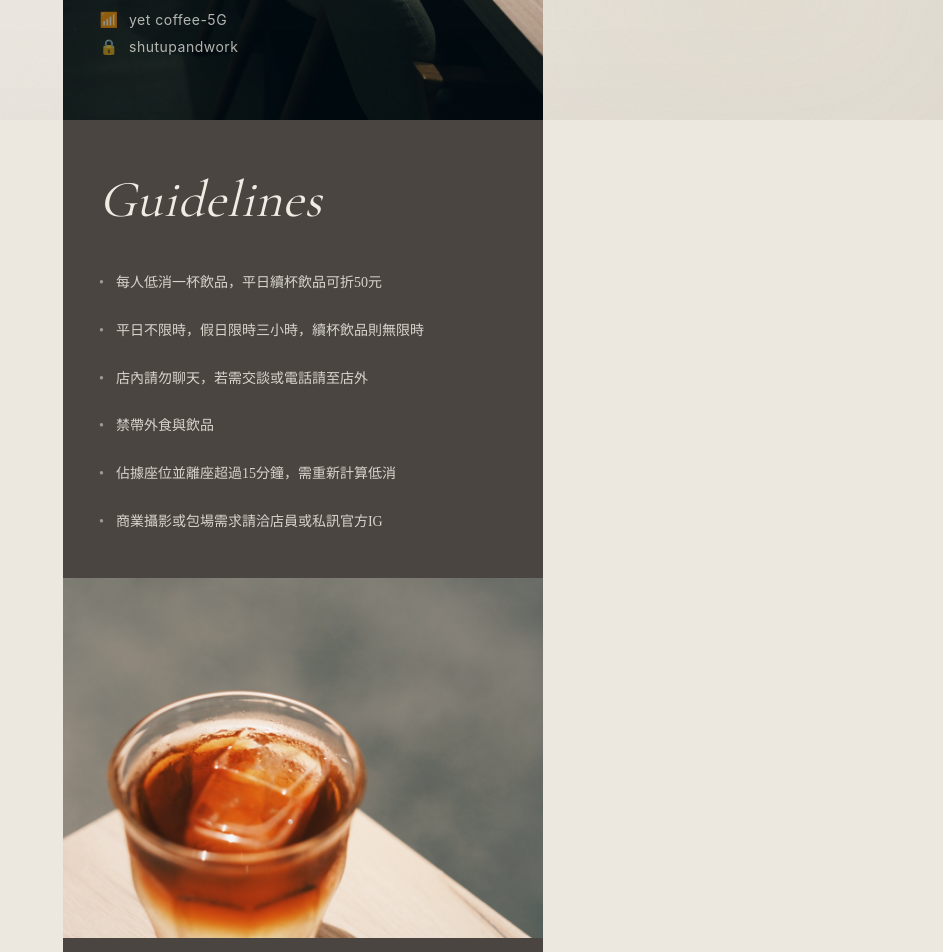
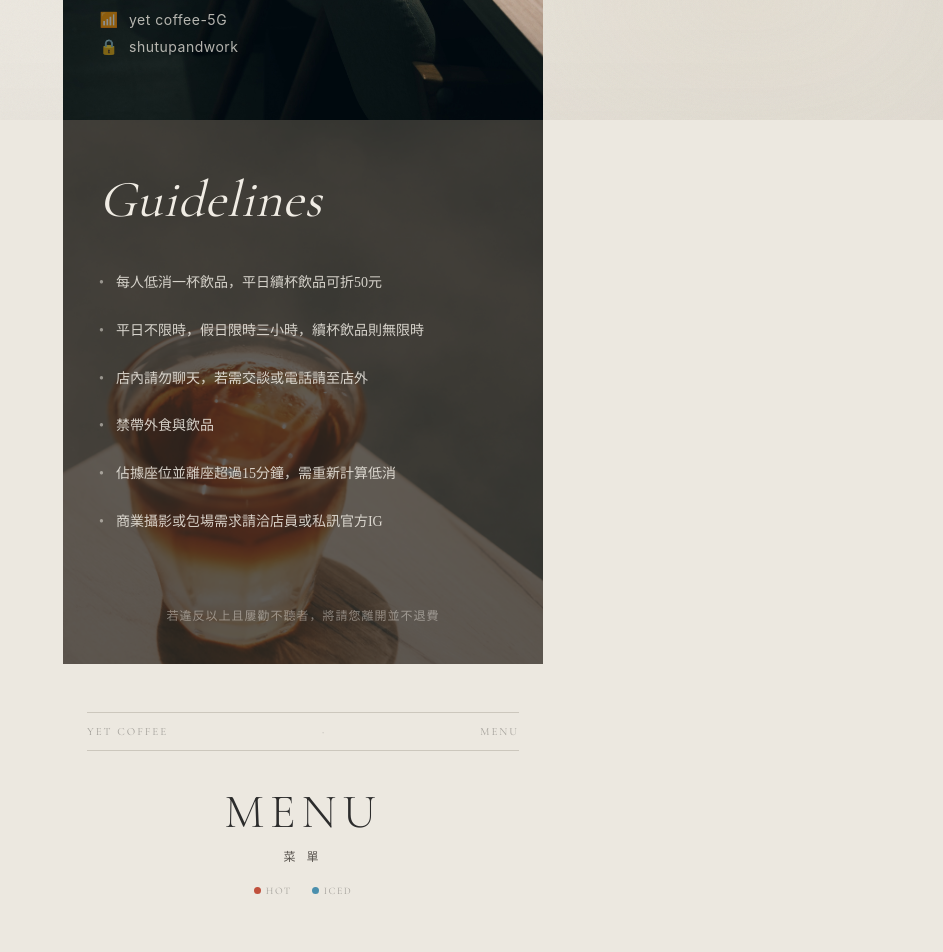
Before and after one commit to charles555456/coffee-menu, a plain HTML site: page index.html in a window 1280 px wide. Shown: the part 680-1632 px from the top of the page, without its empty margins (337-1280 px from the left). Drawn offline with nearby package versions, Linux system fonts and the light colour scheme.

Commit message:
Add files via upload

```diff
--- a/index.html
+++ b/index.html
@@ -132,12 +132,12 @@
         .flipped .cat-title { text-align: right; }
 
         .cat-image {
-            display: flex; align-items: center; justify-content: center;
+            display: flex; align-items: stretch; justify-content: center;
             padding: 12px;
         }
         .img-container {
             width: 100%;
-            aspect-ratio: 3/4;
+            min-height: 200px;
             border-radius: 2px;
             overflow: hidden;
             position: relative;
@@ -296,10 +296,20 @@
             overflow: hidden;
             opacity: 0;
             animation: slideUp 0.8s ease 0.3s forwards;
-            background: #4a4540;
+        }
+        .guidelines-bg {
+            position: absolute; inset: 0;
+            background: url('Guidelines.JPG') center/cover no-repeat;
+            z-index: 0;
+        }
+        .guidelines-bg::after {
+            content: '';
+            position: absolute; inset: 0;
+            background: rgba(40,36,32,0.72);
         }
         .guidelines-top {
             position: relative;
+            z-index: 1;
             padding: 48px 36px 32px;
         }
         .guidelines-title {
@@ -332,20 +342,15 @@
             color: rgba(240,236,228,0.5);
             flex-shrink: 0;
         }
-        .guidelines-coffee-img {
-            width: 100%;
-            display: block;
-            object-fit: cover;
-            max-height: 360px;
-        }
         .guidelines-warning {
+            position: relative;
+            z-index: 1;
             font-family: 'Noto Serif TC', serif;
             font-size: 12px;
             color: rgba(240,236,228,0.45);
             text-align: center;
             padding: 28px 36px 40px;
             letter-spacing: 1px;
-            background: #4a4540;
         }
 
         @keyframes fadeIn { from { opacity: 0; } to { opacity: 1; } }
@@ -377,6 +382,7 @@
 
         <!-- ═══════════ GUIDELINES ═══════════ -->
         <div class="guidelines">
+            <div class="guidelines-bg"></div>
             <div class="guidelines-top">
                 <div class="guidelines-title">Guidelines</div>
                 <ul class="guidelines-list">
@@ -388,7 +394,6 @@
                     <li>商業攝影或包場需求請洽店員或私訊官方IG</li>
                 </ul>
             </div>
-            <img class="guidelines-coffee-img" src="Guidelines.JPG" alt="Iced coffee">
             <div class="guidelines-warning">若違反以上且屢勸不聽者，將請您離開並不退費</div>
         </div>
 
```
